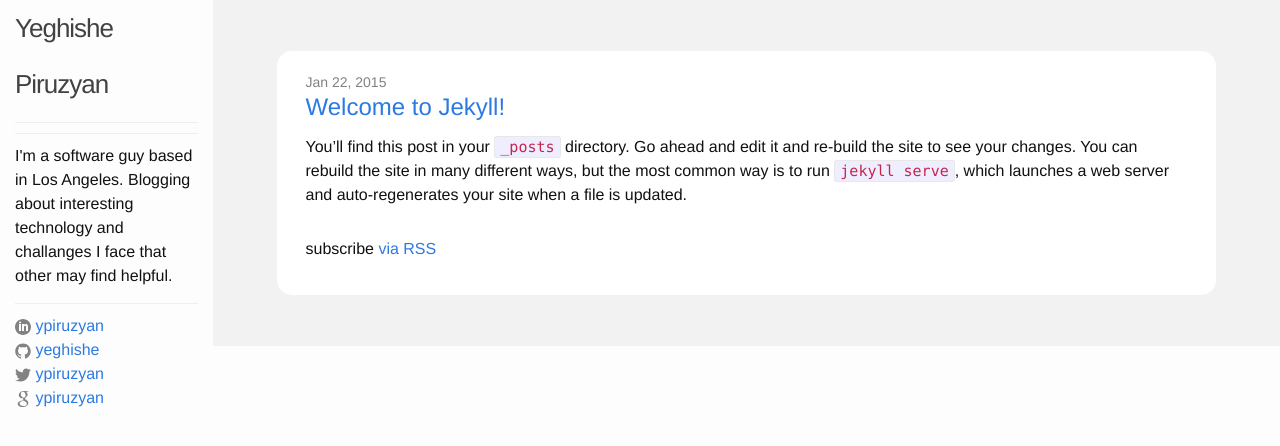
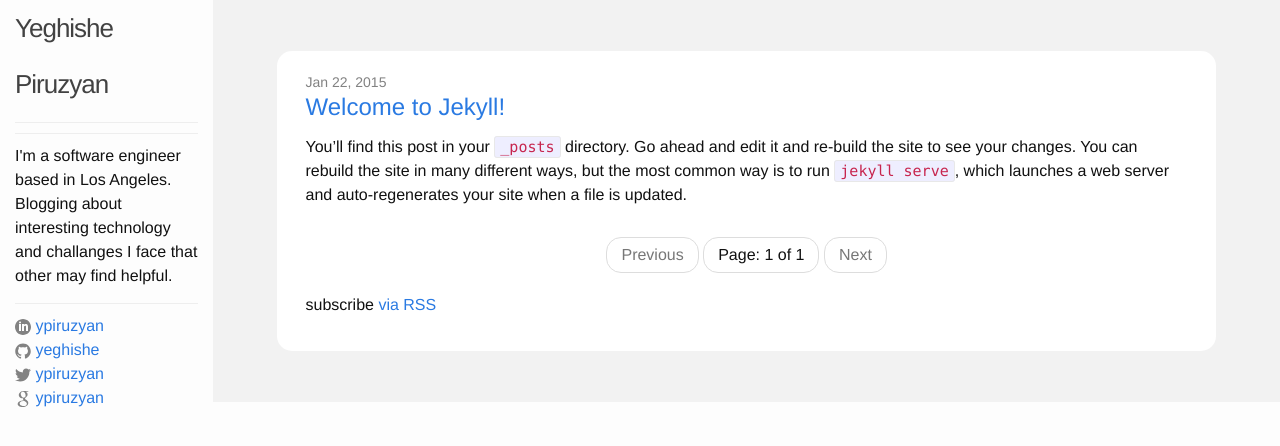
Before and after one commit to yeghishe/yeghishe.github.io, a Jekyll site: the page built from index.html, in a window 1280 px wide. Shown: the top 446 px of the page. Built offline with Jekyll 4.4.1, drawn with Linux system fonts in a browser that asks for light colours; the list of posts is cut into pages by our own code.

Commit message:
added pager

```diff
--- a/_config.yml
+++ b/_config.yml
@@ -2,7 +2,7 @@
 title: Yeghishe Piruzyan
 email: ypiruzyan@gmail.com
 description: > # this means to ignore newlines until "baseurl:"
-  I'm a software guy based in Los Angeles. Blogging about interesting technology and challanges I face that other may find helpful.
+  I'm a software engineer based in Los Angeles. Blogging about interesting technology and challanges I face that other may find helpful.
 baseurl: "" # the subpath of your site, e.g. /blog/
 url: "http://yourdomain.com" # the base hostname & protocol for your site
 twitter_username: ypiruzyan
@@ -13,6 +13,7 @@ linkedin_username: ypiruzyan
 # Build settings
 markdown: kramdown
 
+paginate: 10
 sass:
   style: :compressed
 
--- a/_sass/_customize.scss
+++ b/_sass/_customize.scss
@@ -58,3 +58,7 @@
     border-radius: 15px;
   }
 }
+
+.pager .disabled>a, .pager .disabled>a:focus, .pager .disabled>a:hover, .pager .disabled>span {
+  cursor: default;
+}
--- a/index.html
+++ b/index.html
@@ -5,7 +5,7 @@ layout: default
 <div class="home">
 
   <ul class="post-list">
-    {% for post in site.posts %}
+    {% for post in paginator.posts %}
       <li>
         <span class="post-meta">{{ post.date | date: "%b %-d, %Y" }}</span>
 
@@ -18,6 +18,20 @@ layout: default
     {% endfor %}
   </ul>
 
+  <ul class="pager">
+    {% if paginator.previous_page %}
+      <li><a href="{{ paginator.previous_page_path }}">Previous</a></li>
+    {% else %}
+      <li class="disabled"><a href="#">Previous</a></li>
+    {% endif %}
+    <li><span>Page: {{ paginator.page }} of {{ paginator.total_pages }}</span></li>
+    {% if paginator.next_page %}
+      <li><a href="{{ paginator.next_page_path }}">Next</a></li>
+    {% else %}
+      <li class="disabled"><a href="#">Next</a></li>
+    {% endif %}
+  </ul>
+
   <p class="rss-subscribe">subscribe <a href="{{ "/feed.xml" | prepend: site.baseurl }}">via RSS</a></p>
 
 </div>
```
